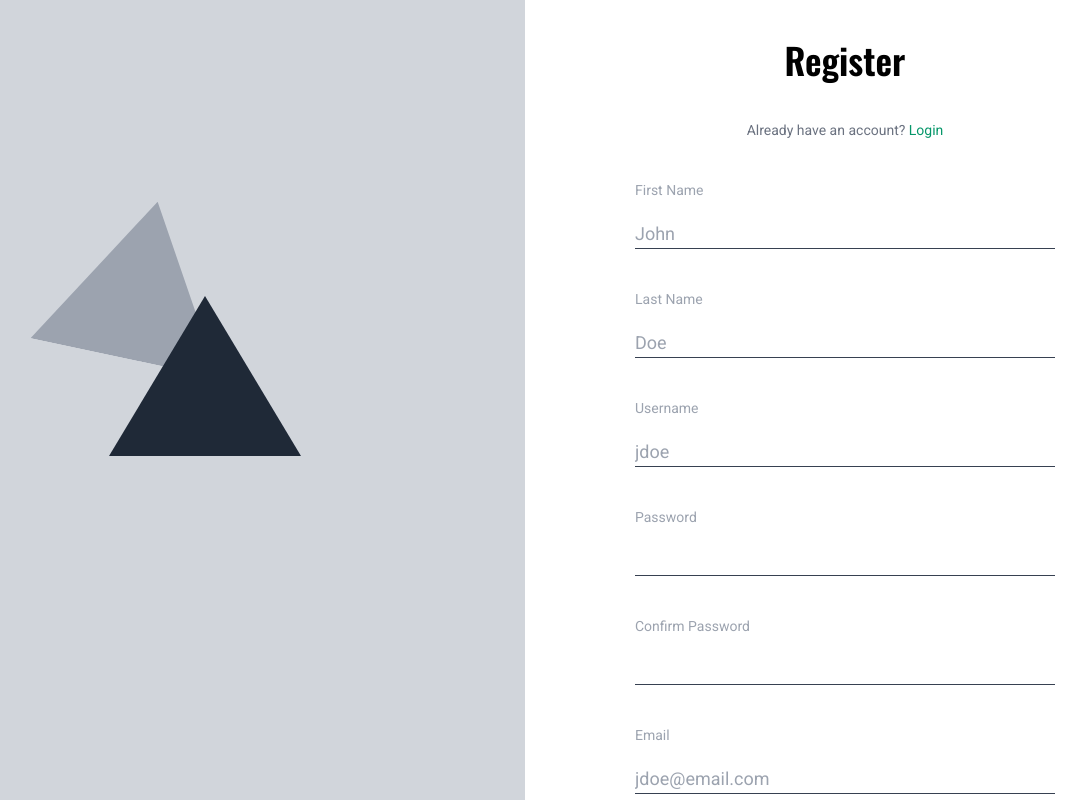
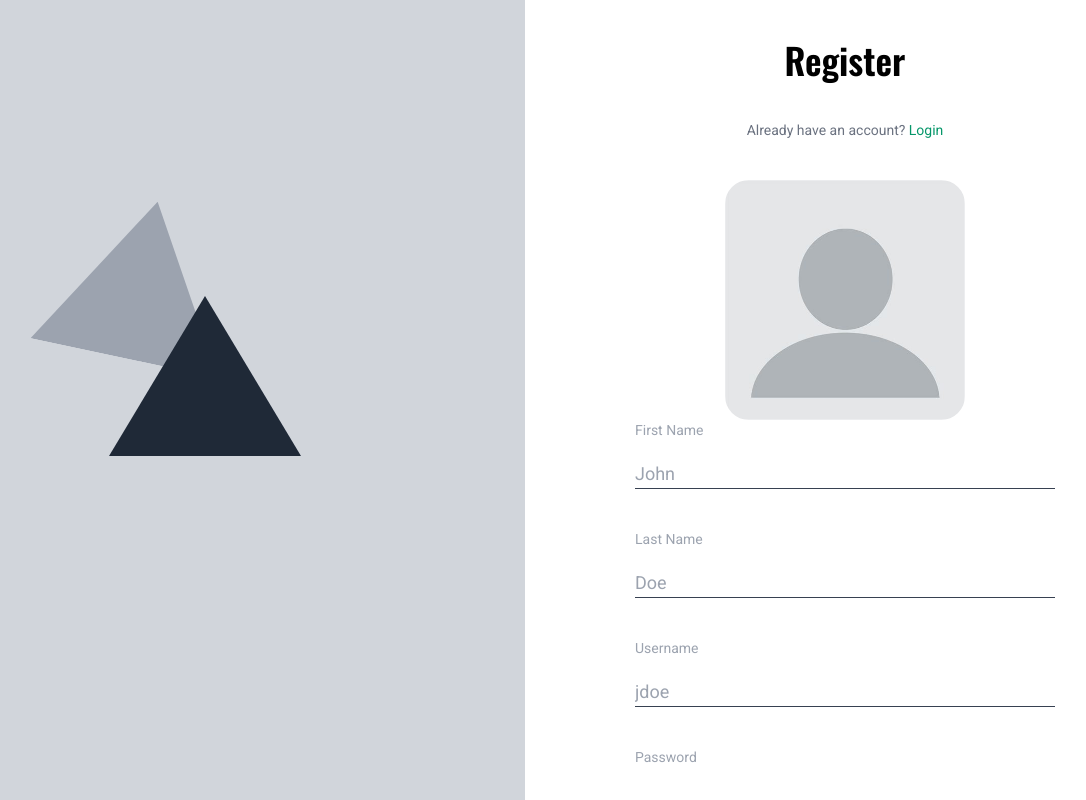
Before and after one commit to joshADE/appointments-express-frontend, a React (Create React App) app: page /register in a window 1280 px wide. Shown: the whole page, without its empty margins (115-1201 px from the left). Built offline with nearby package versions, Linux system fonts and the light colour scheme; no server answers.

Commit message:
Added user photos

```diff
--- a/src/app/services/appointments.ts
+++ b/src/app/services/appointments.ts
@@ -36,8 +36,8 @@ export const appointmentApi = createApi({
             query: (credentials: UserLoginData) => ({ url: 'users/login', method: 'POST', body: credentials }),
             invalidatesTags: ['Store', 'User', 'Appointment']       // for the case where a user logs out of one account and immediately into another, clear cache
         }),
-        register: build.mutation<User, UserRegisterData>({
-            query: (credentials: UserRegisterData) => ({ url: 'users/register', method: 'POST', body: credentials }),
+        register: build.mutation<User, FormData>({
+            query: (credentials: FormData) => ({ url: 'users/register', method: 'POST', body: credentials }),
         }),
         loadUser: build.query<User, void>({
             query: () => ({ url: 'users/loadUser'}),
--- a/src/components/pages/auth/ProfileNav.tsx
+++ b/src/components/pages/auth/ProfileNav.tsx
@@ -1,10 +1,12 @@
 import React from 'react'
+import { useAppSelector } from '../../../app/hooks'
 import DefaultProfilePhoto from '../../../assets/profile-picture.jpg'
 
 const ProfileNav: React.FC = () => {
+    const avatarUrl = useAppSelector(state => state.auth.user?.avatarUrl);
     return (
         <div>
-            <img src={DefaultProfilePhoto} className="rounded-3xl w-10" alt="profile" />
+            <img src={avatarUrl ? avatarUrl: DefaultProfilePhoto} className="rounded-3xl w-10 h-10 object-cover" alt="profile" />
         </div>
     )
 }
--- a/src/components/pages/auth/Register.tsx
+++ b/src/components/pages/auth/Register.tsx
@@ -1,4 +1,4 @@
-import React from 'react'
+import React, { useState } from 'react'
 import { PuffLoader } from 'react-spinners';
 import { Link } from 'react-router-dom'
 import { UserRegisterData } from '../../../features/user/userTypes'
@@ -9,6 +9,8 @@ import { Formik, Form } from 'formik';
 import * as yup from 'yup';
 import { FormTextInput } from "../../shared/FormElements";
 import { Button } from "../../shared/Button";
+import AvatarPhotoUploader, { PreviewFile } from '../../shared/AvatarPhotoUploader';
+import DefaultProfilePhoto from '../../../assets/profile-picture.jpg'
 
 interface RegisterProps {
   isLoading: boolean;
@@ -32,8 +34,8 @@ const Register: React.FC<RegisterProps> = ({ isLoading }) => {
     const { isFetching: allUsersFetching, data: allUsers } = useGetUsersQuery();
     const [register, { isLoading: registerLoading }] = useRegisterMutation();
     const [login, { isLoading: loginLoading }] = useLoginMutation();
-
-
+    const [photo, setPhoto] = useState<PreviewFile>()
+    const [photoWithoutPreview, setPhotoWithoutPreview] = useState<File | null>(null);
 
 
 
@@ -84,15 +86,21 @@ const Register: React.FC<RegisterProps> = ({ isLoading }) => {
             })}
             onSubmit={async (values, actions) => {
               const { email, firstName, lastName, password, username } = values;
+              const formData = new FormData();
+
               const payload: UserRegisterData = {
                 email,
                 firstName,
                 lastName,
                 password,
                 username,
+                avatar: photoWithoutPreview
               };
+              Object.entries(payload).forEach(entry => {
+                formData.append(entry[0], entry[1]);
+              })
               try {
-                await register(payload).unwrap();
+                await register(formData).unwrap();
                 await login({ username, password }).unwrap();
                 // authentication management is handled in the auth slice
                 // error management is also handled there aswell
@@ -104,6 +112,13 @@ const Register: React.FC<RegisterProps> = ({ isLoading }) => {
             }}
           >
             <Form>
+              <AvatarPhotoUploader
+                name="photo"
+                handleFile={(p, pWP) => { setPhoto(p); setPhotoWithoutPreview(pWP)}}
+                defaultImg={DefaultProfilePhoto}
+                file={photo}
+                className="mx-auto w-60 h-60"
+              />
               <FormTextInput
                 label="First Name"
                 props={{ name: "firstName", type: "text", placeholder: "John" }}
--- /dev/null
+++ b/src/components/shared/AvatarPhotoUploader.tsx
@@ -0,0 +1,76 @@
+import React, { useEffect } from "react";
+
+export interface PreviewFile extends File {
+  preview?: any;
+}
+interface AvatarPhotoUploaderProps {
+  name?: string;
+  file?: PreviewFile;
+  defaultImg?: any;
+  handleFile: (file: PreviewFile, fileWithoutPreview: File) => void;
+  className?: string;
+}
+// should be used in a Formik Form
+const AvatarPhotoUploader: React.FC<AvatarPhotoUploaderProps> = ({
+  name,
+  file,
+  defaultImg,
+  handleFile,
+  className,
+}) => {
+
+
+  const handleDrop = (e: React.DragEvent<HTMLInputElement>) => {
+    const { files } = e.currentTarget;
+    if (files) {
+        try{
+            handleFile({ ...files[0], preview: URL.createObjectURL(files[0])}, files[0]);
+        }catch (err){
+            alert('Something went wrong')
+        }
+    }
+  };
+
+  const handleChange = (e: React.ChangeEvent<HTMLInputElement>) => {
+    const { files } = e.target;
+    if (files) {
+        try{
+            handleFile({ ...files[0], preview: URL.createObjectURL(files[0])}, files[0])
+        }catch (err){
+            alert('Something went wrong')
+        }
+    }
+  }
+
+  useEffect(() => {
+      // revoke data uris
+      file && URL.revokeObjectURL(file.preview);
+  }, [file])
+
+
+  return (
+    <div
+      className={`w-24 h-24 relative rounded-3xl overflow-hidden ${className}`}
+    >
+      <div className="flex absolute w-full h-full text-center rounded-3xl bg-gray-400 opacity-0 transform scale-50 transition-transform duration-200 cursor-pointer hover:scale-100 hover:opacity-100">
+        <input
+          className="w-full h-full absolute opacity-0 z-10"
+          type="file"
+          name={name}
+          accept="images/*"
+          onChange={handleChange}
+          onDrop={handleDrop}
+        />
+        <p className="m-auto text-white">Change Photo</p>
+      </div>
+
+      <img
+        className="object-cover z-0 w-full"
+        src={file ? file.preview : defaultImg}
+        alt="user"
+      />
+    </div>
+  );
+};
+
+export default AvatarPhotoUploader;
--- a/src/components/shared/PersonList.tsx
+++ b/src/components/shared/PersonList.tsx
@@ -20,8 +20,8 @@ const PersonList: React.FC<PersonListProps> = ({
                     className="hidden group-hover:block absolute -top-16 text-xs w-24 bg-gray-800 text-white rounded-sm p-2 z-20"
                 >{user.firstName} {user.lastName} <br /> Since: {moment(createdAt, "YYYY-MM-DD[T]HH:mm:ss").format("L")}</div>
                 <img
-                    className="rounded-3xl w-8 ring-white ring-2 z-10"
-                    src={defaultPhoto}
+                    className="rounded-3xl w-8 h-8 object-cover ring-white ring-2 z-10"
+                    src={user.avatarUrl? user.avatarUrl : defaultPhoto}
                     alt={user.firstName + " " + user.lastName}
                 />
             </div>)
--- a/src/features/user/userTypes.ts
+++ b/src/features/user/userTypes.ts
@@ -5,6 +5,8 @@ export interface User {
     username: string;
     email: string;
     createdAt: string;
+    avatarPublicId: string | null;
+    avatarUrl: string | null;
 }
 
 export interface UserRegisterData {
@@ -13,6 +15,7 @@ export interface UserRegisterData {
     username: string;
     password: string;
     email: string;
+    avatar: File | null;
 }
 
 export interface UserLoginData {
```
